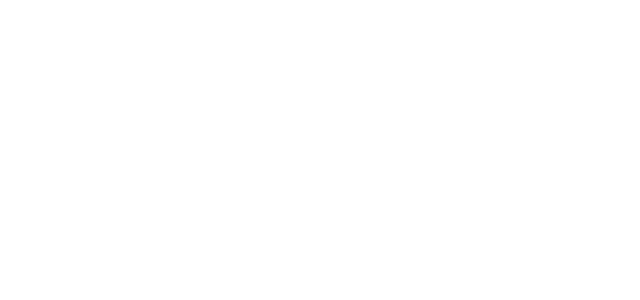
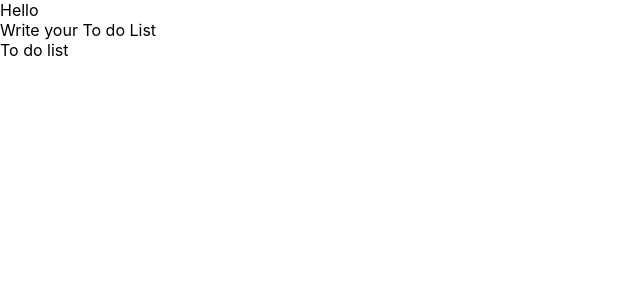
Before and after one commit to isratjui/react-todolist, a React (Create React App) app: page / in a window 1280 px wide. Shown: the top 300 px of the page, without its empty margins (0-640 px from the left). Built offline with nearby package versions, Linux system fonts and the light colour scheme.

Commit message:
Added Structure

```diff
--- a/package.json
+++ b/package.json
@@ -8,6 +8,7 @@
     "@testing-library/user-event": "^12.8.3",
     "react": "^17.0.2",
     "react-dom": "^17.0.2",
+    "react-router-dom": "^5.2.0",
     "react-scripts": "4.0.3",
     "web-vitals": "^1.1.1"
   },
--- a/src/App.js
+++ b/src/App.js
@@ -6,7 +6,7 @@
 function App() {
   return (
     <Router>
-      <Route exact path="/home" component={Home} />
+      <Route exact path="/" component={Home} />
       </Router>
   );
 }
--- a/src/components/Body.js
+++ b/src/components/Body.js
@@ -0,0 +1,11 @@
+import React from 'react';
+
+const Body = () => {
+    return (
+        <div>
+
+        </div>
+    );
+};
+
+export default Body;
--- a/src/components/Footer.js
+++ b/src/components/Footer.js
@@ -0,0 +1,11 @@
+import React from 'react';
+
+const Footer = () => {
+    return (
+        <div>
+            To do list
+        </div>
+    );
+};
+
+export default Footer;
--- a/src/components/Header.js
+++ b/src/components/Header.js
@@ -0,0 +1,11 @@
+import React from 'react';
+
+const Header = () => {
+    return (
+        <div>
+            Write your To do List
+        </div>
+    );
+};
+
+export default Header;
--- a/src/pages/Home.js
+++ b/src/pages/Home.js
@@ -1,9 +1,16 @@
 import React from 'react';
+import Body from '../components/Body';
+import Footer from '../components/Footer';
+import Header from '../components/Header';
 const Home = () => {
-    return(
-<div>
-    Hello
-</div>
+    return (
+        <div>
+            Hello
+            <Header/>
+            <Body/>
+            <Footer/>
+
+        </div>
     )
 }
 export default Home;
```
Also changed, not shown: src/layout/Layout.js (+11 -2 lines), 1 other file (tests, documents, lock files or other folders).
